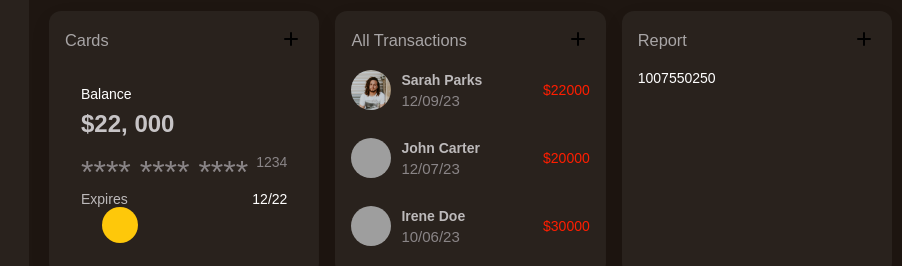
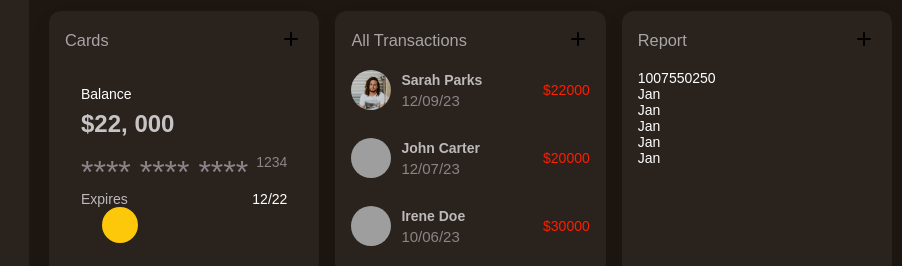
Before and after one commit to nd31pr0/Admin_Dashboard, a React (Vite) app: page / in a window 1280 px wide. Shown: the part 1659-1925 px from the top of the page, without its empty margins (231-1133 px from the left). Built offline with nearby package versions, Linux system fonts and the light colour scheme; grey boxes are pictures that could not be loaded; a web font is replaced by a local one.

Commit message:
render graph items in report compo

```diff
--- a/src/components/Report/Report.jsx
+++ b/src/components/Report/Report.jsx
@@ -20,6 +20,21 @@ function Report() {
                     <span>25</span>
                     <span>0</span>
                 </div>
+                {
+                    reportData.map((report)=>(
+                        <div className='grid-chart-bar' key={report.id}>
+                            <div className='bar-wrapper'>
+                                <div className='bar-item1' style={{height:
+                                    `${report.value1 !== null ? "40%" : ""}`}}
+                                ></div>
+                                <div className='bar-item2' style={{height:
+                                    `${report.value2 !== null ? "40%" : ""}`}}
+                                ></div>
+                                <span className='grid-hortz-value'>Jan</span>
+                            </div>
+                        </div>
+                    ))
+                }
             </div>
         </div>
     </div>
```
